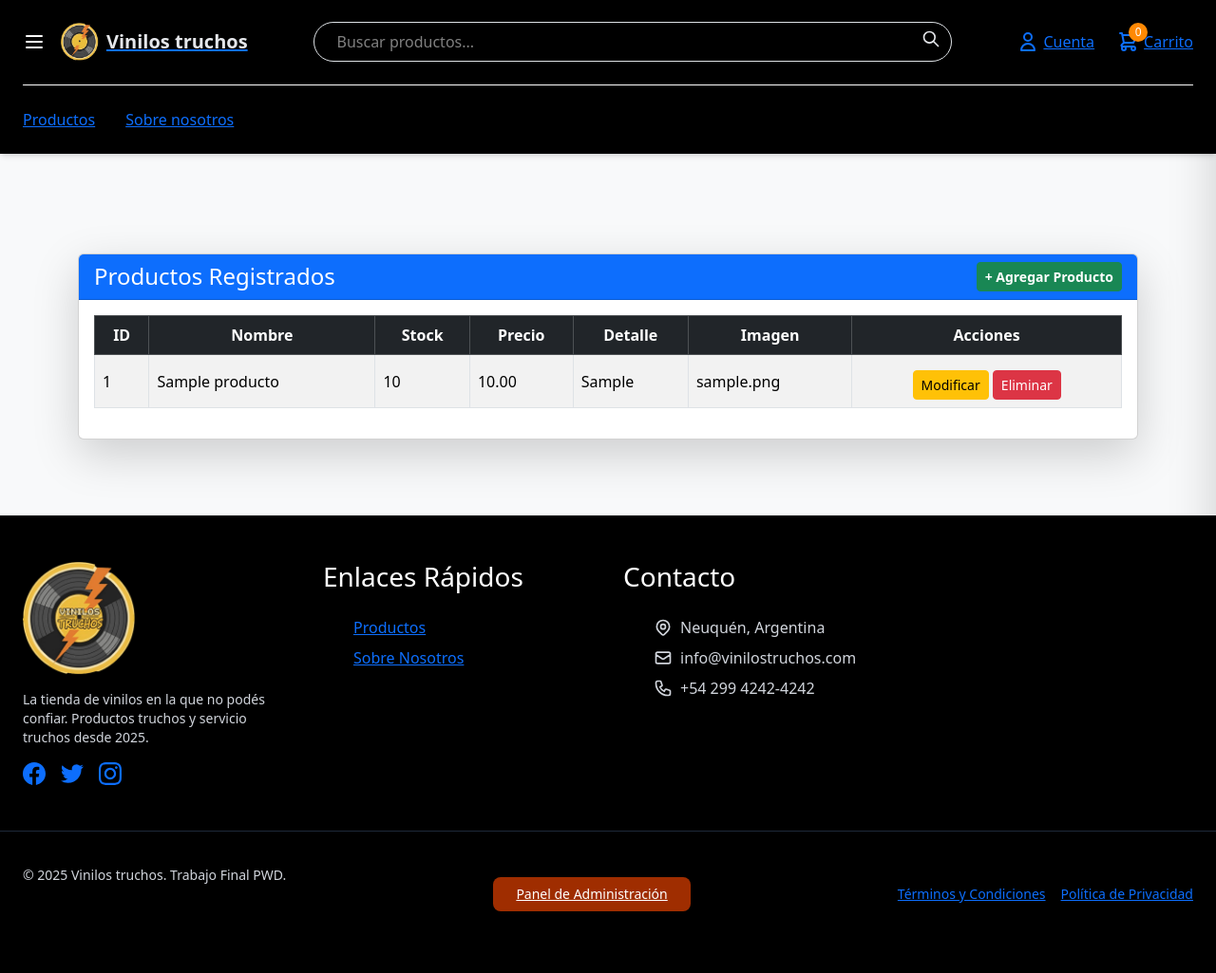
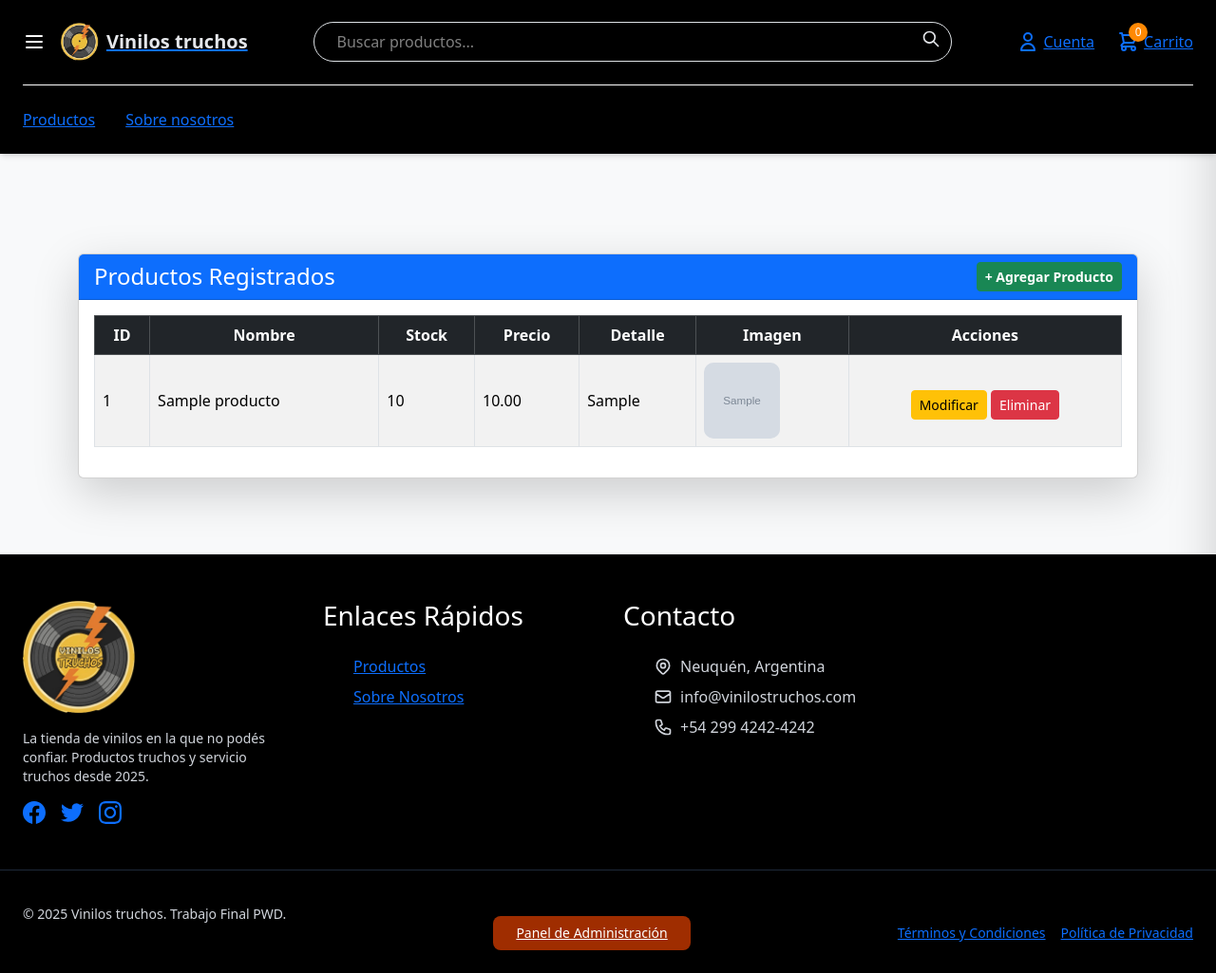
Before and after one commit to Ibenjamindlf/TrabajoFinalPWD, a PHP site: page /Vista/admin/panelAdmin.php in a window 1280 px wide. Shown: the part 53-1078 px from the top of the page at 95% size. Before the commit the page ends 1013 px from the top, so only its background shows below. Run offline with PHP 8.4, Linux system fonts and the light colour scheme; tables that the repository leaves empty hold one stand-in row (values such as "Sample post"); grey boxes marked "Sample" are stand-in pictures.

Commit message:
Update panelAdmin.php
Modifico el panel de admin para que se puedan visualizar las imágenes correspondientes a los productos.

```diff
--- a/Vista/admin/panelAdmin.php
+++ b/Vista/admin/panelAdmin.php
@@ -58,7 +58,12 @@ if ($arrayProductos != null) {
                                     <td><?php echo $unProducto->getStock(); ?></td>
                                     <td><?php echo $unProducto->getPrecio(); ?></td>
                                     <td><?php echo $unProducto->getDetalle(); ?></td>
-                                    <td><?php echo $unProducto->getImagen(); ?></td>
+                                    <td class="text-center">
+                                        <img src="/TrabajoFinalPWD/<?php echo $unProducto->getImagen(); ?>"
+                                            alt="<?php echo $unProducto->getNombre(); ?>"
+                                            style="width: 80px; height: 80px; object-fit: cover; border-radius: 10px;">
+                                    </td>
+
                                     <td class="text-center">
                                         <a href="modificarProducto.php?id=<?php echo $unProducto->getId(); ?>" class="btn btn-warning btn-sm mt-2">
                                             Modificar
```
